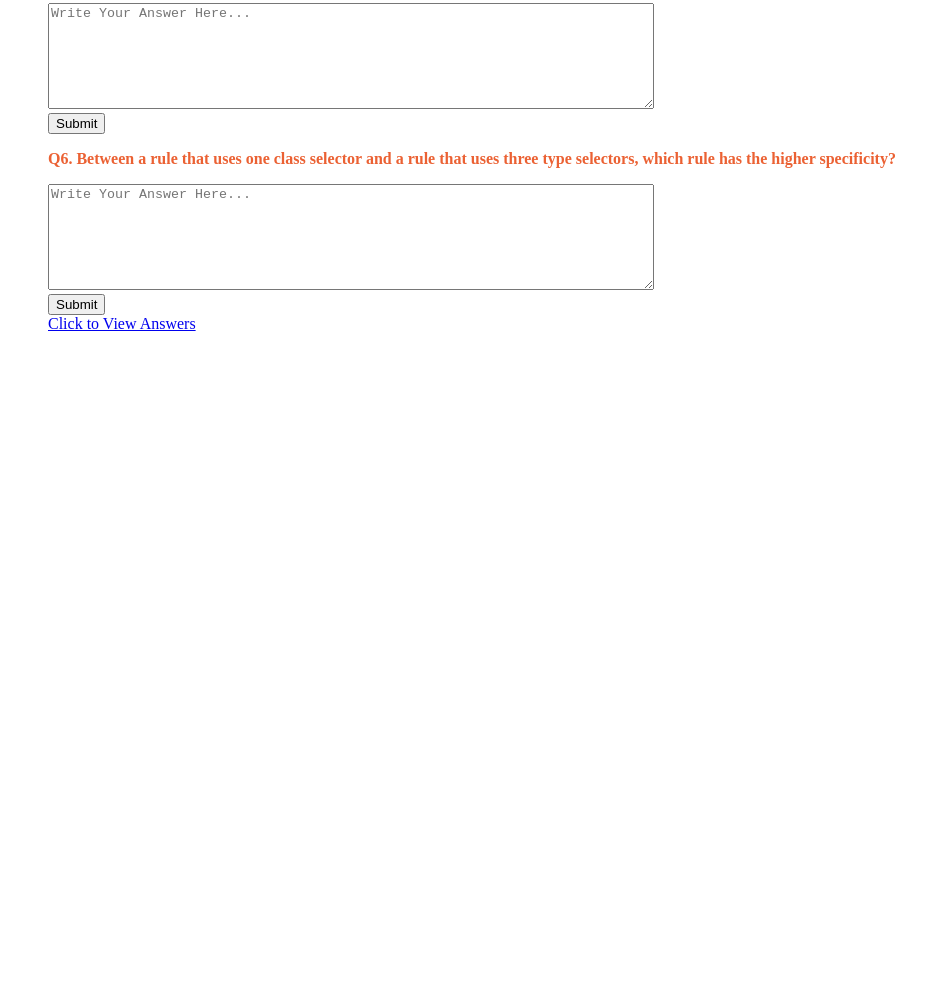
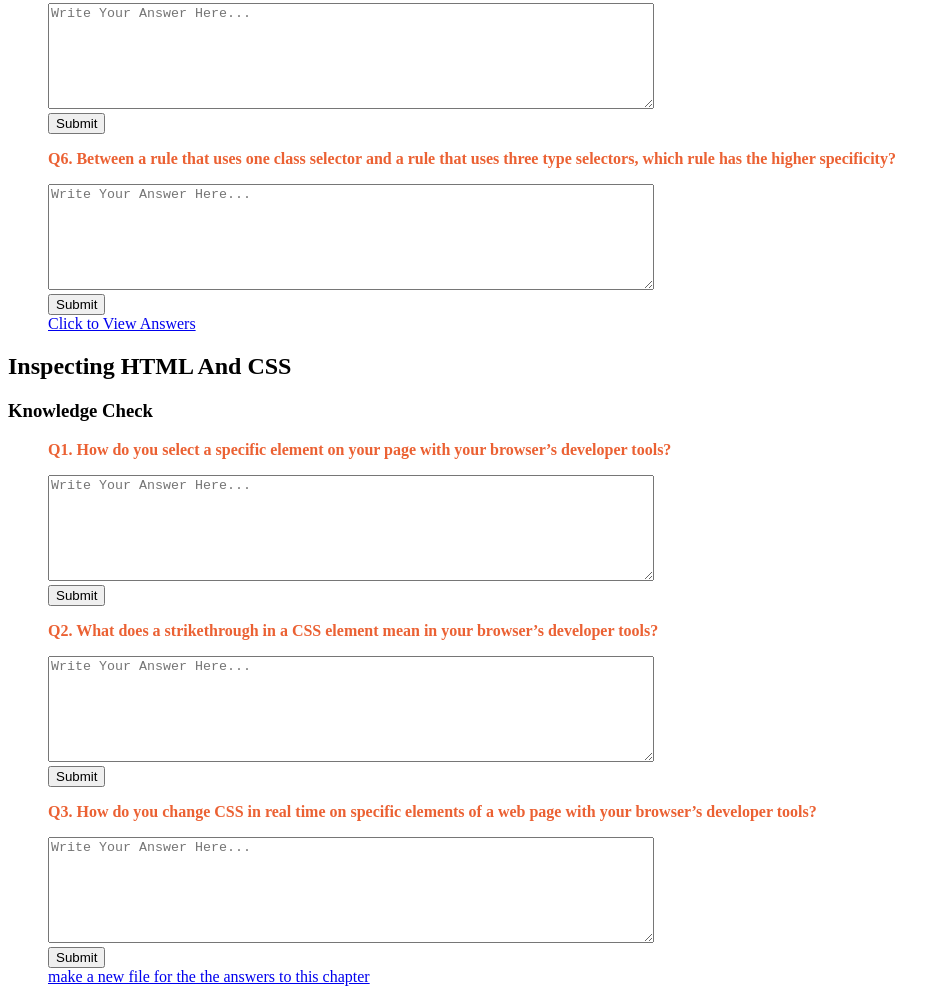
Before and after one commit to JohnL0919/The-Odin-Project-Notes, a plain HTML site: page CSS Notes.html in a window 1280 px wide. Shown: the part 960-1962 px from the top of the page, without its empty margins (0-950 px from the left). Before the commit the page ends 1309 px from the top, so only its background shows below. Drawn offline with Linux system fonts and the light colour scheme.

Commit message:
Update CSS Notes.html
make a new file for the the answers to this chapter

```diff
--- a/CSS Notes.html
+++ b/CSS Notes.html
@@ -97,6 +97,48 @@
 
   </ol>
 
+  <h2>Inspecting HTML And CSS</h2>
+  <h3>Knowledge Check</h3>
+
+  <ol>
+
+    <p><Strong>Q1. How do you select a specific element on your page with your browser’s developer tools?</Strong><br></p>
+    </div>
+    <div class="col-75">
+      <textarea class="LongAns" name="subject" placeholder="Write Your Answer Here..."></textarea>
+    </div>
+    </div>
+    <div class="row">
+      <div class="row">
+        <input type="submit" value="Submit">
+      </div>
+
+      <p><Strong>Q2. What does a strikethrough in a CSS element mean in your browser’s developer tools?</Strong><br></p>
+      </div>
+      <div class="col-75">
+        <textarea class="LongAns" name="subject" placeholder="Write Your Answer Here..."></textarea>
+      </div>
+      </div>
+      <div class="row">
+        <div class="row">
+          <input type="submit" value="Submit">
+        </div>
+
+        <p><Strong>Q3. How do you change CSS in real time on specific elements of a web page with your browser’s developer tools?</Strong><br></p>
+        </div>
+        <div class="col-75">
+          <textarea class="LongAns" name="subject" placeholder="Write Your Answer Here..."></textarea>
+        </div>
+        </div>
+        <div class="row">
+          <div class="row">
+            <input type="submit" value="Submit">
+          </div>
+
+        <a href="CSSFoundationsAns.html"> make a new file for the the answers to this chapter </a>
+
+  </ol>
+
 </body>
 
 </html>
```
